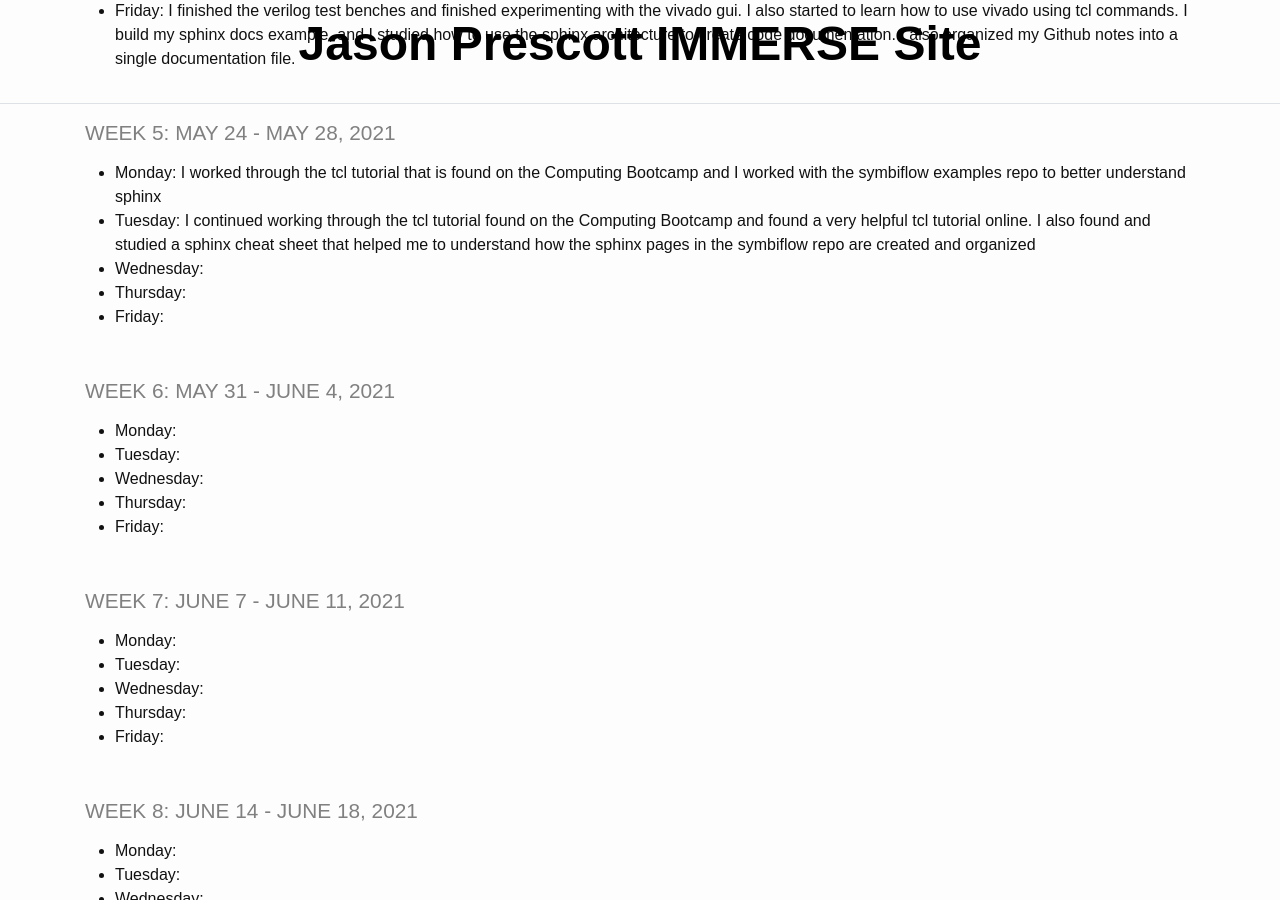
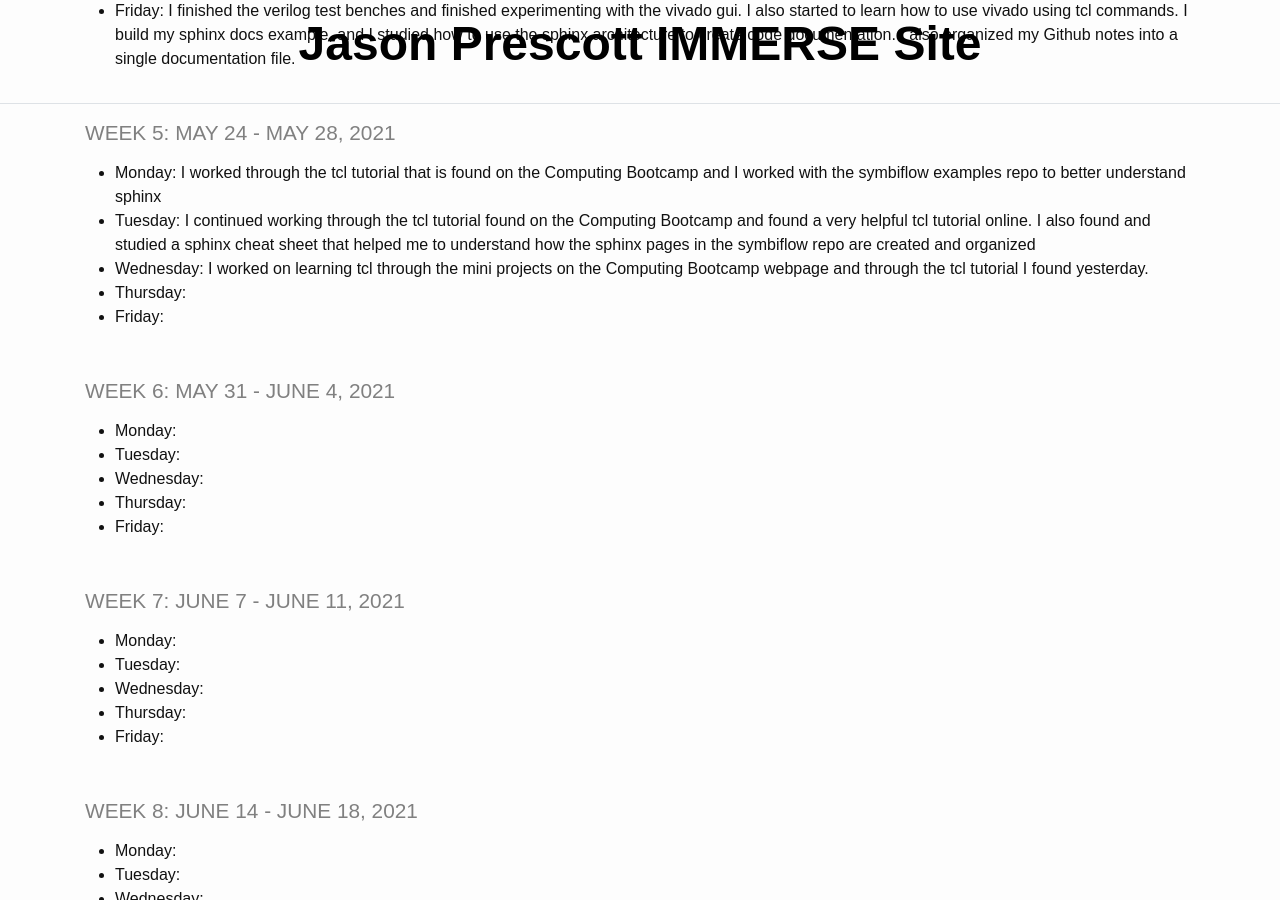
Before and after one commit to jason1234309/Immerse_Website, a Jekyll site: the page built from _pages/log.md, in a window 1280 px wide and 900 px high, scrolled down 1133 px. Built offline with Jekyll 4.4.1, drawn with Linux system fonts in a browser that asks for light colours.

Commit message:
Updated the log through may 26

```diff
--- a/_pages/log.md
+++ b/_pages/log.md
@@ -40,7 +40,7 @@ title: IMMERSE Log
 
 * **Monday**: I worked through the tcl tutorial that is found on the Computing Bootcamp and I worked with the symbiflow examples repo to better understand sphinx
 * **Tuesday**: I continued working through the tcl tutorial found on the Computing Bootcamp and found a very helpful tcl tutorial online. I also found and studied a sphinx cheat sheet that helped me to understand how the sphinx pages in the symbiflow repo are created and organized
-* **Wednesday**:
+* **Wednesday**: I worked on learning tcl through the mini projects on the Computing Bootcamp webpage and through the tcl tutorial I found yesterday.
 * **Thursday**:
 * **Friday**:
 
```
